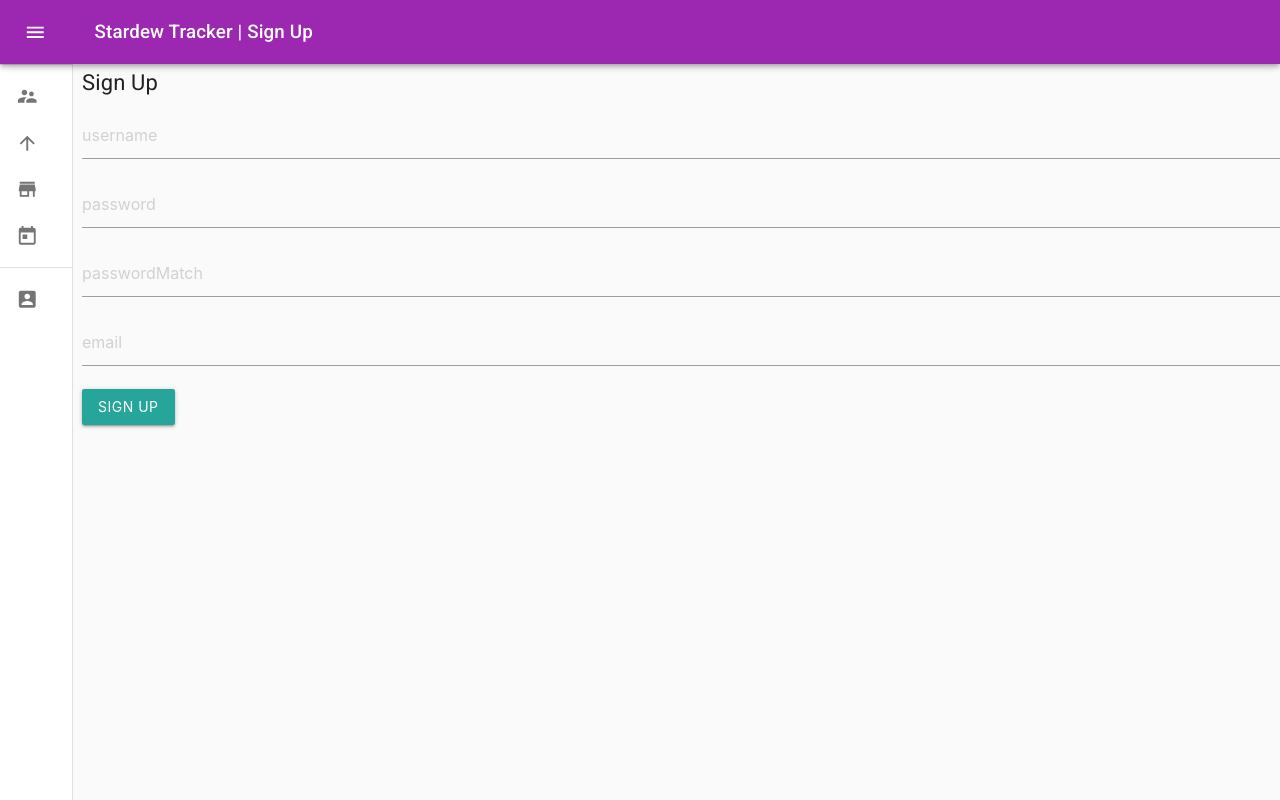
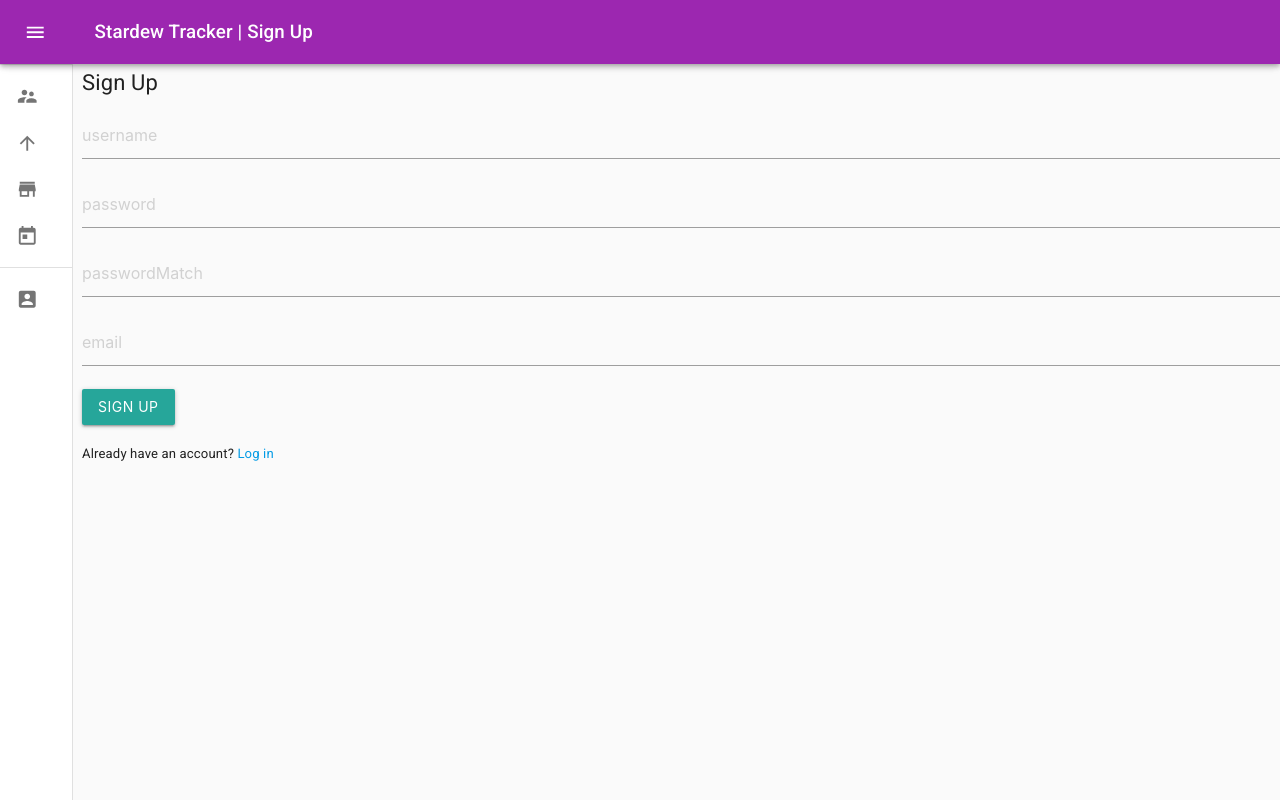
Before and after one commit to piratemermaid/sv-guide-app, a React (Create React App) app in the folder client/: page /signup in a window 1280 px wide. Built offline with nearby package versions, Linux system fonts and the light colour scheme; no server answers.

Commit message:
add link to log in from signup page

```diff
--- a/client/src/pages/Signup.js
+++ b/client/src/pages/Signup.js
@@ -146,6 +146,9 @@
             </button>
           </form>
         </div>
+        <div style={{ paddingTop: "20px" }}>
+          Already have an account? <a href="/login">Log in</a>
+        </div>
       </div>
     );
   }
```
